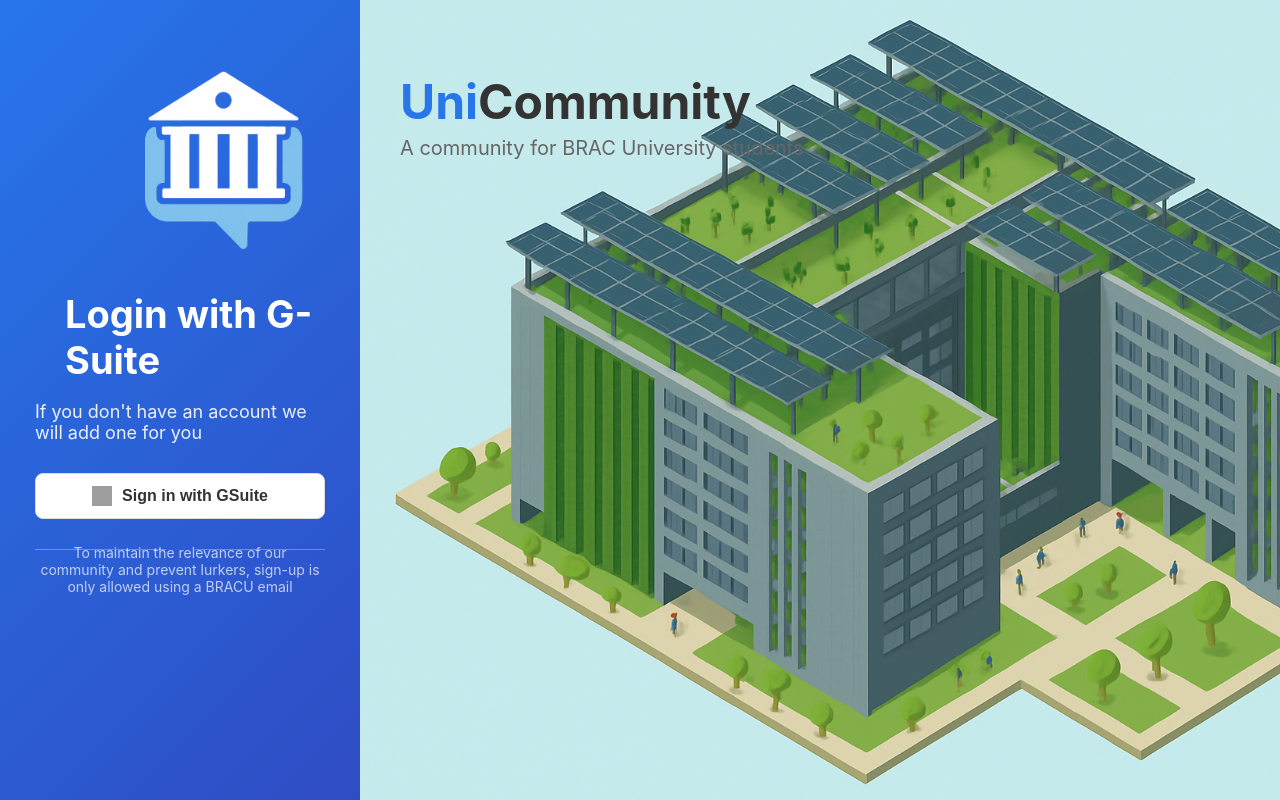
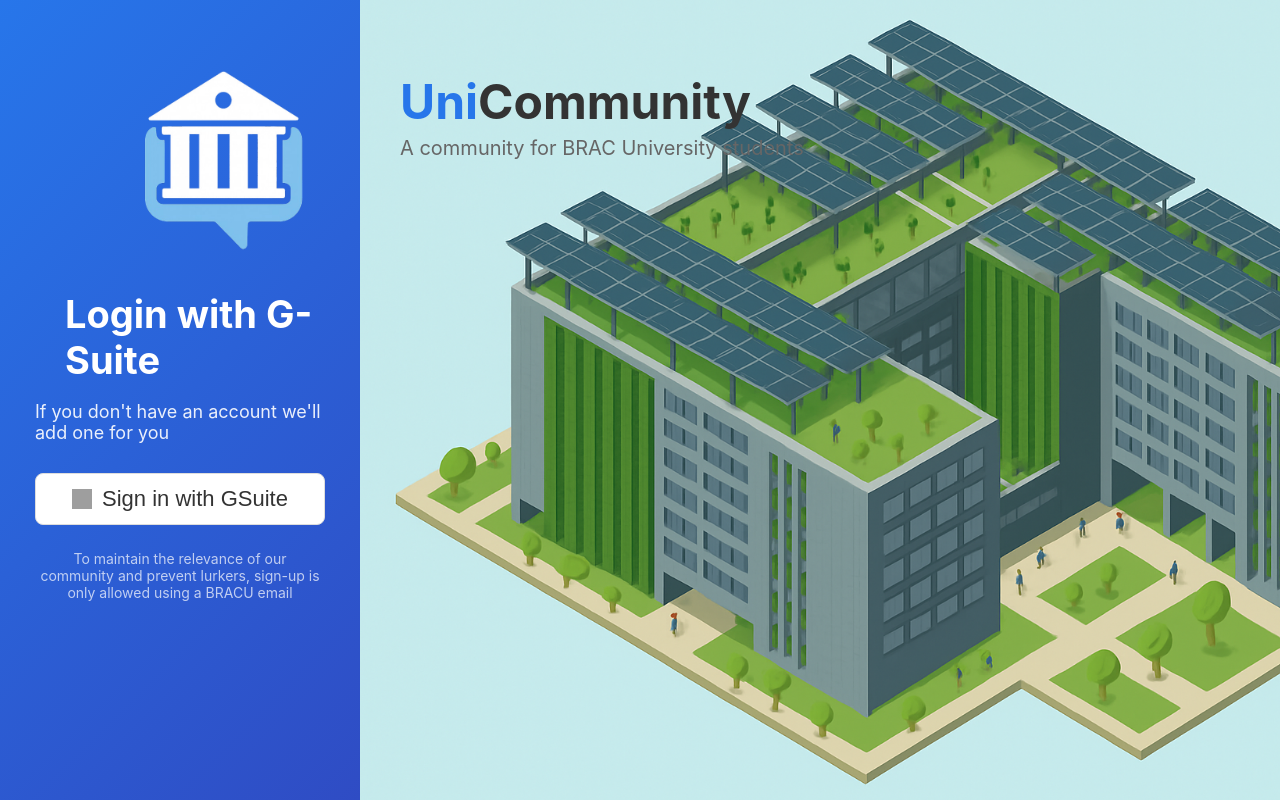
Before and after one commit to rafayedAnwar/UniCommunity, a React (Create React App) app in the folder Frontend/: page / in a window 1280 px wide. Built offline with nearby package versions, Linux system fonts and the light colour scheme; grey boxes are pictures that could not be loaded.

Commit message:
personal small changes

```diff
--- a/Frontend/package.json
+++ b/Frontend/package.json
@@ -9,6 +9,7 @@
     "@testing-library/user-event": "^13.5.0",
     "react": "^19.2.1",
     "react-dom": "^19.2.1",
+    "react-router-dom": "^7.10.1",
     "react-scripts": "5.0.1",
     "web-vitals": "^2.1.4"
   },
--- a/Frontend/src/App.js
+++ b/Frontend/src/App.js
@@ -1,3 +1,4 @@
+import { BrowserRouter, Routes, Route } from 'react-router-dom'
 import React from 'react'
 import LoginPage from './Pages/LoginPage'
 
--- a/Frontend/src/Pages/CSS/loginPage.css
+++ b/Frontend/src/Pages/CSS/loginPage.css
@@ -49,8 +49,8 @@
   background-color: white;
   border: 1px solid #ddd;
   border-radius: 8px;
-  font-size: 16px;
-  font-weight: 600;
+  font-size: 22px;
+  font-weight: 540;
   color: #333;
   cursor: pointer;
   display: flex;
@@ -79,26 +79,6 @@
   color: rgba(255, 255, 255, 0.7);
   font-size: 14px;
   position: relative;
-}
-
-.divider::before {
-  content: '';
-  position: absolute;
-  left: 0;
-  top: 10%;
-  width: 45%;
-  height: 1px;
-  background-color: rgba(255, 255, 255, 0.3);
-}
-
-.divider::after {
-  content: '';
-  position: absolute;
-  right: 0;
-  top: 10%;
-  width: 45%;
-  height: 1px;
-  background-color: rgba(255, 255, 255, 0.3);
 }
 
 /* Right Side - Branding */
--- a/Frontend/src/Pages/LoginPage.js
+++ b/Frontend/src/Pages/LoginPage.js
@@ -7,11 +7,12 @@
   return (
     //whole page container
     <div className="login-container">
+      {/*left section container*/}
       <div className="login-left">
           <div className="login-form">
             <img src={Icon} alt="Icon" className="login-icon" />
             <h2>Login with G-Suite</h2>
-            <p>If you don't have an account we will add one for you</p>
+            <p>If you don't have an account we'll add one for you</p>
             {/* Google Login Button */}
             <button
                 className="google-login-btn"
```
Also changed, not shown: 2 other files (tests, documents, lock files or other folders).
